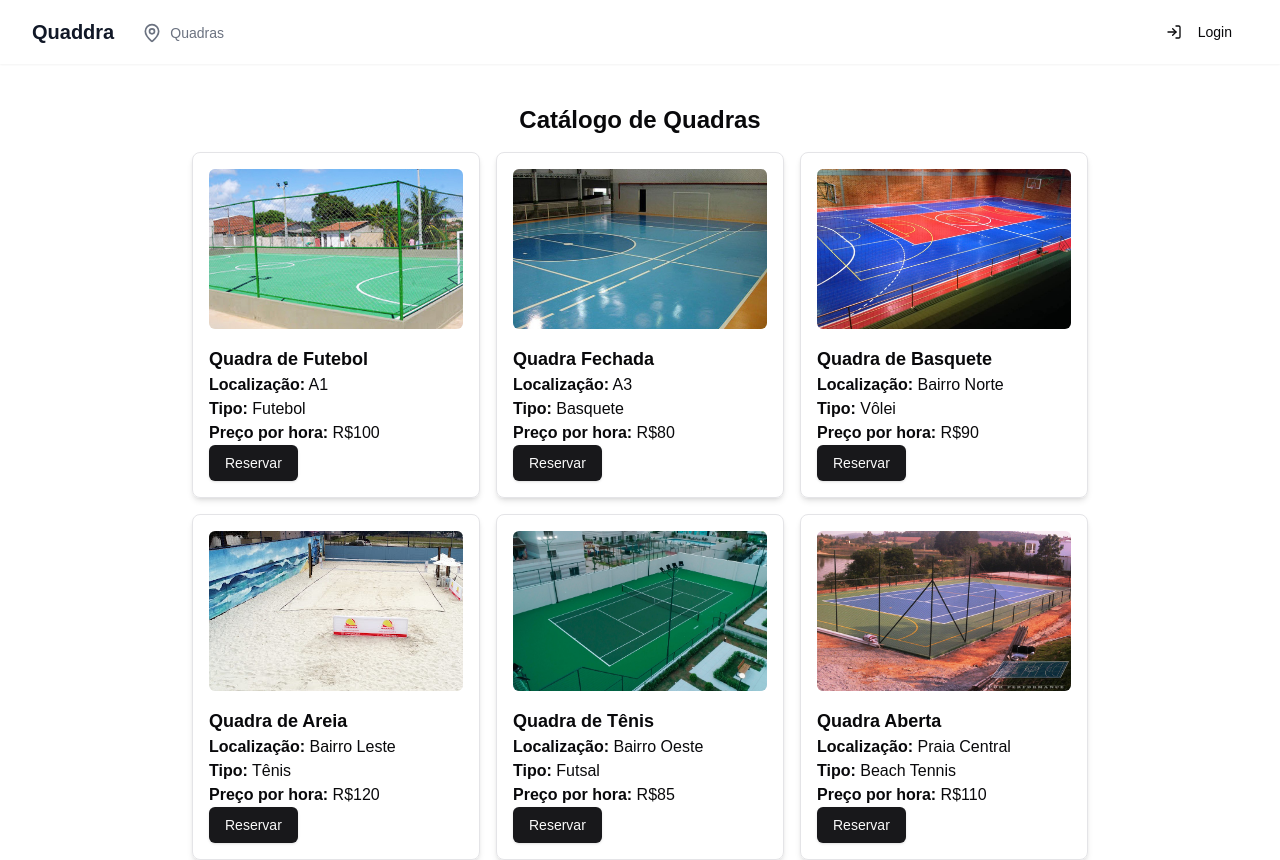
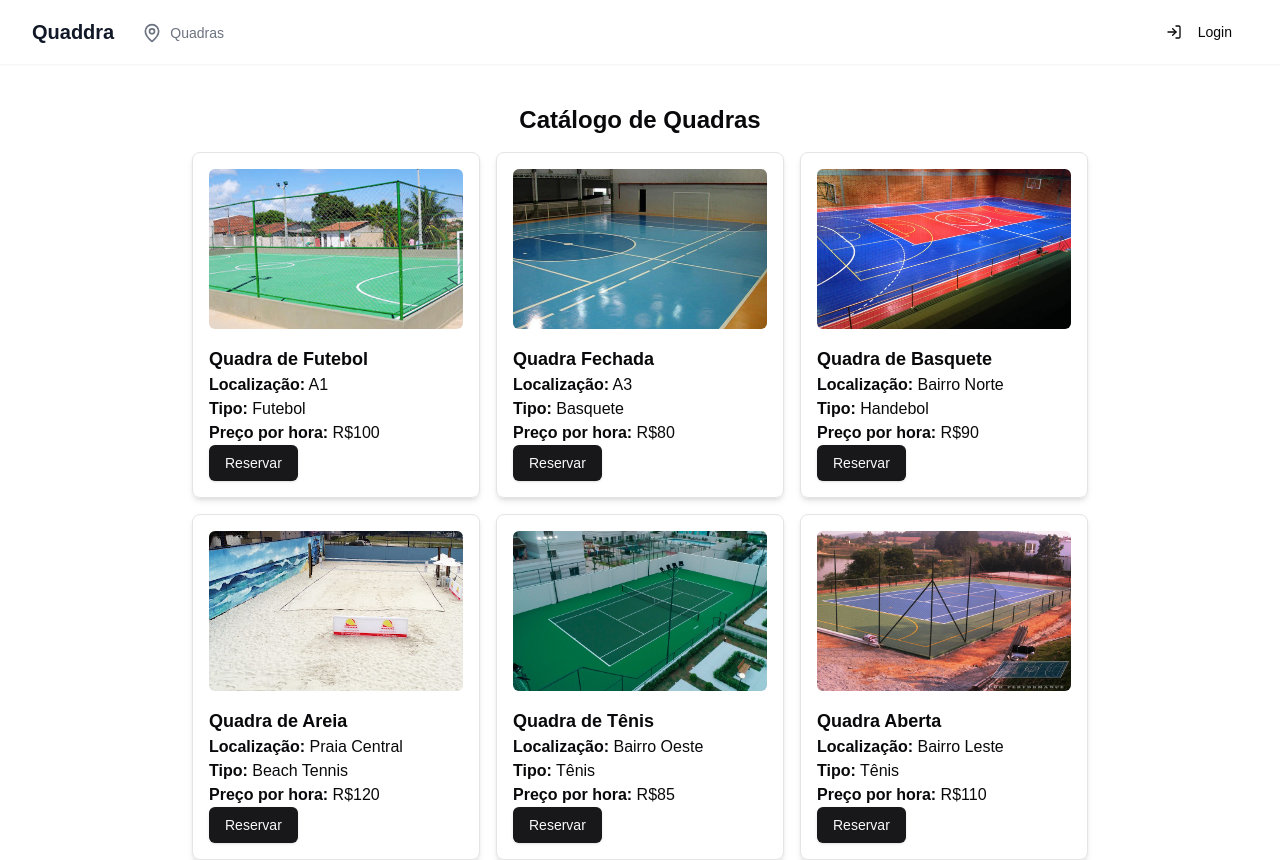
Before and after one commit to ICEI-PUC-Minas-PMV-SI/pe6-t1-g02-aluguel-de-quadras-de-esporte-codigo, a Next.js app in the folder aluguel-quadras-front/: page /catalogo in a window 1280 px wide. Built offline with nearby package versions, Linux system fonts and the light colour scheme.

Commit message:
altera descrição de quadras para ficar compatível com as fotos

```diff
--- a/aluguel-quadras-front/app/catalogo/QuadraCatalogo.tsx
+++ b/aluguel-quadras-front/app/catalogo/QuadraCatalogo.tsx
@@ -8,10 +8,10 @@ export default function QuadraCatalogo() {
   const [quadras] = useState([
     { id: 1, nome: 'Quadra de Futebol', localizacao: 'A1', tipo: 'Futebol', precoPorHora: 100, imagem: '/images/quadra1.jpg' },
     { id: 2, nome: 'Quadra Fechada', localizacao: 'A3', tipo: 'Basquete', precoPorHora: 80, imagem: '/images/quadra2.jpg' },
-    { id: 3, nome: 'Quadra de Basquete', localizacao: 'Bairro Norte', tipo: 'Vôlei', precoPorHora: 90, imagem: '/images/quadra3.jpg' },
-    { id: 4, nome: 'Quadra de Areia', localizacao: 'Bairro Leste', tipo: 'Tênis', precoPorHora: 120, imagem: '/images/quadra4.jpg' },
-    { id: 5, nome: 'Quadra de Tênis', localizacao: 'Bairro Oeste', tipo: 'Futsal', precoPorHora: 85, imagem: '/images/quadra5.jpg' },
-    { id: 6, nome: 'Quadra Aberta', localizacao: 'Praia Central', tipo: 'Beach Tennis', precoPorHora: 110, imagem: '/images/quadra6.jpg' },
+    { id: 3, nome: 'Quadra de Basquete', localizacao: 'Bairro Norte', tipo: 'Handebol', precoPorHora: 90, imagem: '/images/quadra3.jpg' },
+    { id: 4, nome: 'Quadra de Areia', localizacao: 'Praia Central', tipo: 'Beach Tennis', precoPorHora: 120, imagem: '/images/quadra4.jpg' },
+    { id: 5, nome: 'Quadra de Tênis', localizacao: 'Bairro Oeste', tipo: 'Tênis', precoPorHora: 85, imagem: '/images/quadra5.jpg' },
+    { id: 6, nome: 'Quadra Aberta', localizacao: 'Bairro Leste', tipo: 'Tênis', precoPorHora: 110, imagem: '/images/quadra6.jpg' },
   ]);
 
   const [isModalOpen, setModalOpen] = useState(false);
--- a/aluguel-quadras-front/app/landing-page/page.tsx
+++ b/aluguel-quadras-front/app/landing-page/page.tsx
@@ -15,10 +15,10 @@ export default function LandingPage() {
           <section className="py-20 sm:py-32">
             <div className="container mx-auto px-4 sm:px-6 lg:px-8 text-center">
               <h2 className="text-4xl sm:text-5xl font-extrabold text-gray-900 mb-6">
-                Simplifique o gerenciamento de suas quadras
+              Simplifique o gerenciamento das suas quadras esportivas de maneira eficiente e descomplicada.
               </h2>
               <p className="text-xl text-gray-600 mb-10 max-w-2xl mx-auto">
-                Gerencie e alugue quadras esportivas. A única solução necessária para quadras modernas e entusiastas do esporte.
+              Administre e alugue suas quadras com facilidade. A solução completa e ideal para quadras modernas e apaixonados por esportes.
               </p>
               <Button asChild size="lg" className="bg-black text-white hover:bg-gray-800">
                 <Link href="/login">Comece agora</Link>
@@ -53,7 +53,7 @@ export default function LandingPage() {
             <div className="container mx-auto px-4 sm:px-6 lg:px-8">
               <h2 className="text-3xl font-bold mb-8 text-center text-gray-900">Sobre a Quaddra</h2>
               <p className="text-xl text-center max-w-3xl mx-auto text-gray-600 leading-relaxed">
-                Lorem ipsum dolor sit amet consectetur, adipisicing elit. Hic a aut voluptas nemo consectetur esse suscipit veritatis tempore eius ea vitae quibusdam sunt excepturi neque quisquam iusto eos, et facere?
+              A Quaddra é uma plataforma inovadora dedicada ao gerenciamento e aluguel de quadras esportivas. Oferecemos uma solução moderna e eficiente para proprietários de quadras que desejam otimizar suas operações e atrair mais entusiastas do esporte. Com a Quaddra, a administração e o agendamento se tornam práticos, proporcionando uma experiência ágil e segura tanto para gestores quanto para usuários.
               </p>
             </div>
           </section>
```
